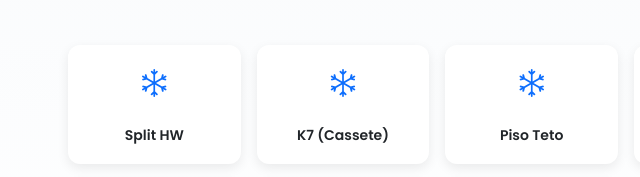
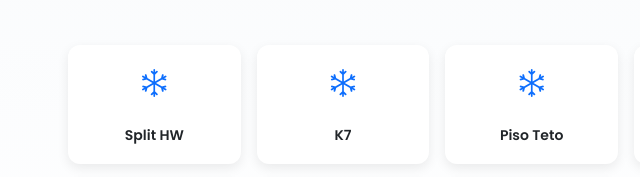
Before and after one commit to caiobtc/coldfix, a plain HTML site: page index.html in a window 1280 px wide. Shown: the part 2093-2270 px from the top of the page, 14-654 px from the left. Drawn offline with nearby package versions, Linux system fonts and the light colour scheme.

Commit message:
Fix: "Tipos de equipamentos"

```diff
--- a/index.html
+++ b/index.html
@@ -263,7 +263,7 @@
                 <div class="col-6 col-md-4 col-lg-2 animate-fade-in-up animate-delay-1">
                     <div class="card card-equipamento p-3 sombra-suave">
                         <i class="bi bi-snow fs-3 text-primary mb-3"></i>
-                        <p class="fw-semibold mb-0 small">K7 (Cassete)</p>
+                        <p class="fw-semibold mb-0 small">K7</p>
                     </div>
                 </div>
 
```
